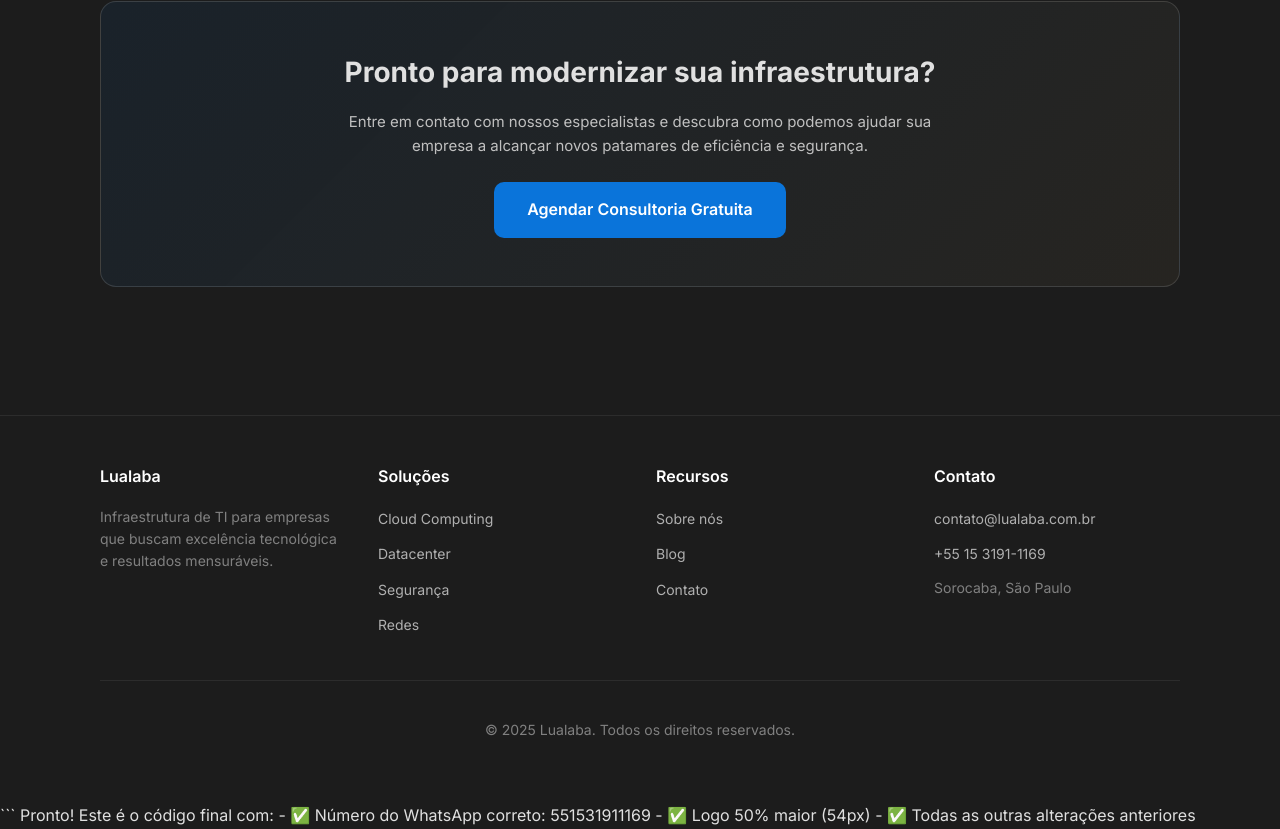
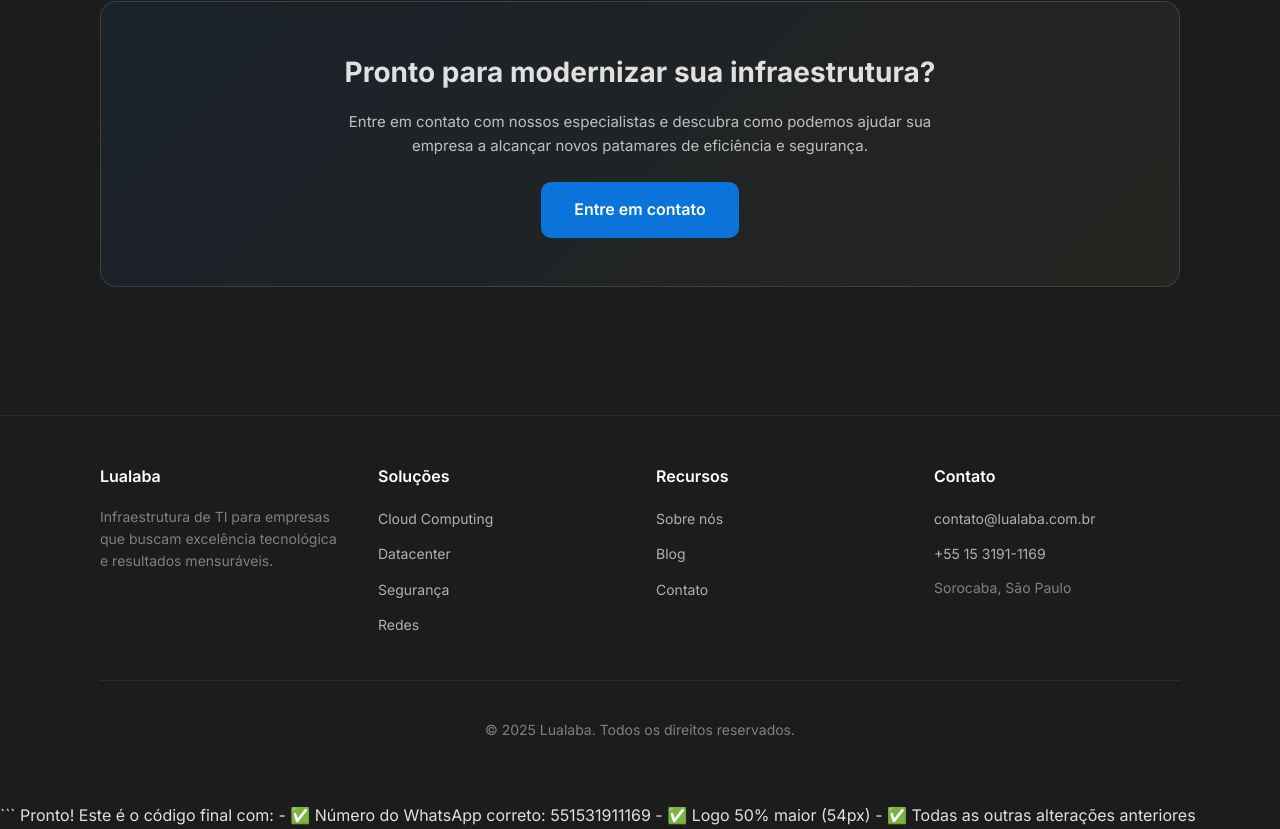
Before and after one commit to mrodryguez/lualaba-portal, a plain HTML site: page index.html in a window 1280 px wide. Shown: the part 2264-3093 px from the top of the page. Drawn offline with Linux system fonts and the light colour scheme.

Commit message:
Update index.html

```diff
--- a/index.html
+++ b/index.html
@@ -285,7 +285,7 @@ Aqui está o código completo atualizado para você copiar:
       <div class="card" style="text-align:center;padding:48px 24px;background:linear-gradient(135deg,rgba(10,116,218,.08),rgba(207,174,112,.06));border-color:rgba(224,224,224,.15)">
         <h2 style="margin:0 0 16px;font-size:28px">Pronto para modernizar sua infraestrutura?</h2>
         <p style="margin:0 0 24px;color:#c0c0c0;max-width:600px;margin-left:auto;margin-right:auto">Entre em contato com nossos especialistas e descubra como podemos ajudar sua empresa a alcançar novos patamares de eficiência e segurança.</p>
-        <a href="#contato" class="btn btn-primary" style="padding:14px 32px;font-size:16px">Agendar Consultoria Gratuita</a>
+        <a href="#contato" class="btn btn-primary" style="padding:14px 32px;font-size:16px">Entre em contato</a>
       </div>
     </div>
   </section>
```
